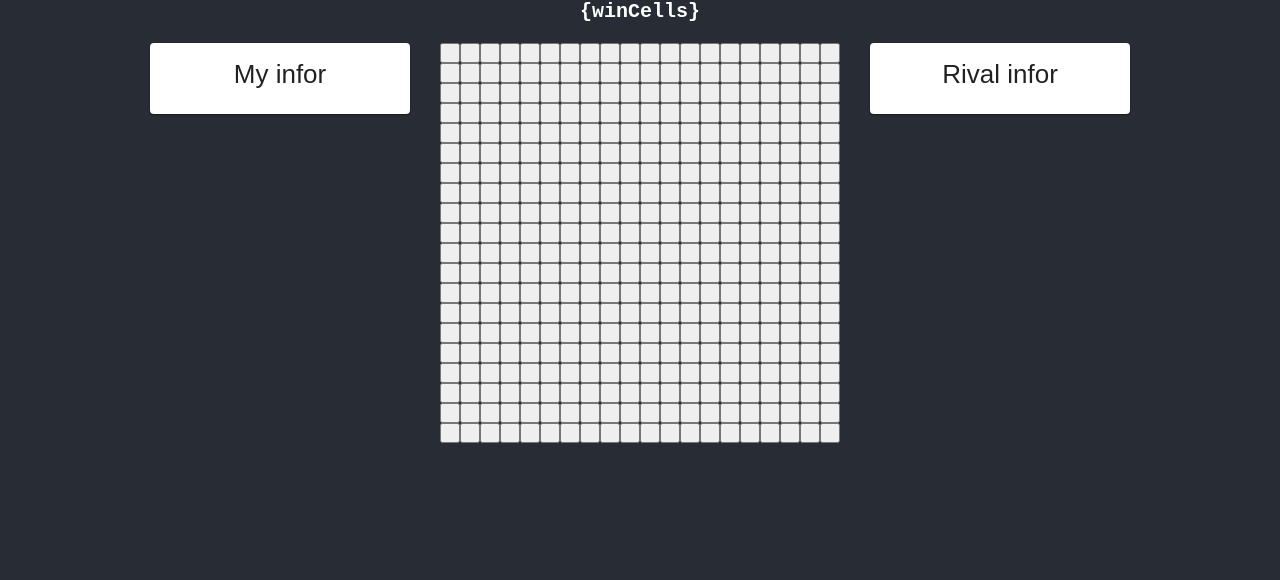
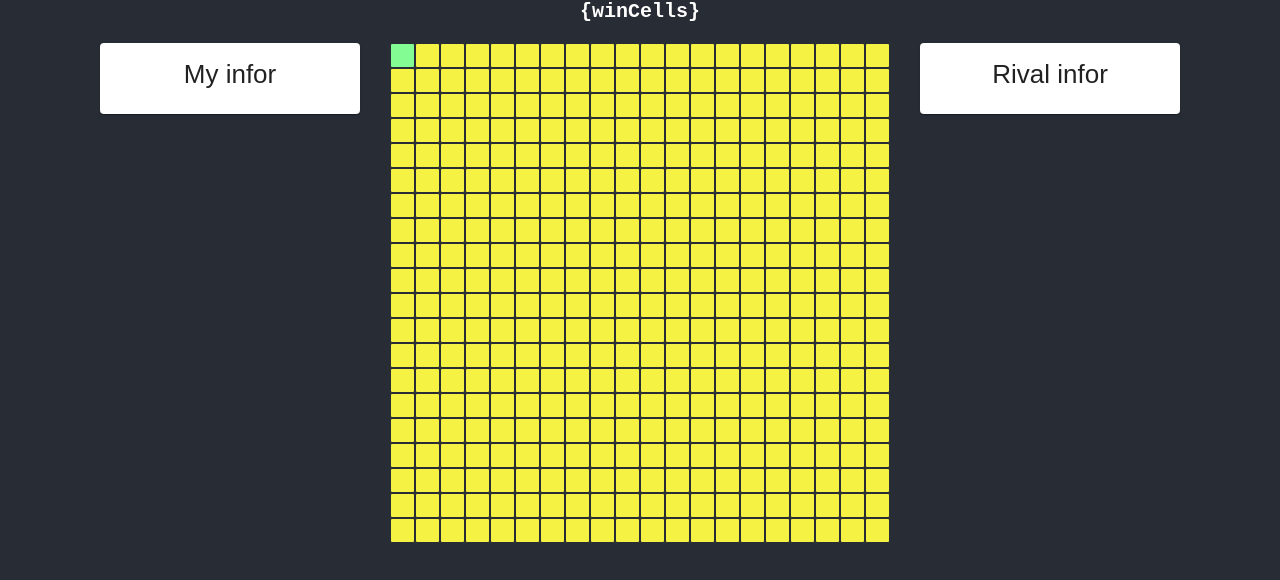
Before and after one commit to Lucky-Lee-029/CaroOnline, a React (Create React App) app in the folder users_frontend/: page /game in a window 1280 px wide. Shown: the top 580 px of the page. Built offline with nearby package versions, Linux system fonts and the light colour scheme.

Commit message:
logic game

```diff
--- a/users_frontend/src/components/Game/Board.js
+++ b/users_frontend/src/components/Game/Board.js
@@ -21,22 +21,25 @@ function Board (props) {
     const { winCells } = props;
     const { squares } = props;
     const { handleClick } = props;
+    const {currentPlayer} = props;
+    const {currentCell} =props;
     // const { currentCell } = props;
 
     for (let i = 0; i < 20; i += 1) {
         for (let j = 0; j < 20; j += 1) {
 
             const squareKey = i * Config.brdSize + j;
-            const isCurrentCell = false;//currentCell[0] === i && currentCell[1] === j;
+            const isCurrentCell = (i === currentCell.x && j === currentCell.y);
 
             squaresDiv.push(<Square winCell={checkWinCell(winCells, i, j)}
                 // value={squares[i][j]}
+                currentPlayer={currentPlayer}
                 value='X'
                 row={i}
                 col={j}
                 isCurrentCell={isCurrentCell}
+                winCell={true}
                 handleClick={() => {
-                        console.log("Click on ("+i+","+ i+")");
                         handleClick(i, j);
                     }
                 }
--- a/users_frontend/src/components/Game/Game.js
+++ b/users_frontend/src/components/Game/Game.js
@@ -11,11 +11,20 @@ import CardContent from '@material-ui/core/CardContent';
 import { makeStyles } from '@material-ui/core/styles';
 
 const Game=(props)=>{
-    const { history } = props;
     const { stepNumber } = props;
     const { nextMove } = props;
     const { winCells } = props;
     const { accendingMode } = props;
+    const [currentSquare, setCurrentSquare] = useState({x:0,y:0});
+    const [ step, setStep ] = useState(0);
+    const [currentPlayer, setCurrentPlayer] = useState(0);
+    const [history, setHistory] = useState([{
+        x: null,
+        y: null,
+        squares: Array(Config.brdSize).fill(null).map(() => {
+            return Array(Config.brdSize).fill(null)
+        })
+    }])
     // board game
     // const current = history[stepNumber];
     // const sortMode = accendingMode ? `Nước đi tăng dần` : `Nước đi giảm dần`;
@@ -38,8 +47,9 @@ const Game=(props)=>{
                     <div>
                         <Board  winCells={null}
                                 //squares={current.squares}
-                                currentCell={[1,2]}
-                                handleClick={(i, j) => console.log(i,j)}/>
+                                currentPlayer={currentPlayer}
+                                currentCell={currentSquare}
+                                handleClick={userClick}/>
                     </div>
 
                     <br></br>
@@ -61,7 +71,6 @@ const Game=(props)=>{
             return null;
         }
 
-        const { history } = props;
         const current = history[stepNumber];
         const squares = current.squares.slice();
 
@@ -194,22 +203,36 @@ const Game=(props)=>{
     }
 
     function userClick(row, col) {
-        const { nextMove } = props;
+        // const { nextMove } = props;
 
-        // Prevent user click if rival is disconnected
-        if (needToDisable) {
-            return;
+        // Prevent user click if not his turn
+        // if ((isPlayerX && nextMove === Config.oPlayer) || (!isPlayerX && nextMove === Config.xPlayer)) {
+        //     return;
+        // }
+        let currentUser = (currentPlayer === 0) ? Config.xPlayer : Config.oPlayer;
+        if(step > 0){
+            if(history[step].squares[row][col] !== null)
+                return;
+        }
+        console.log("" + row + ", " + col);
+        console.log(currentPlayer);
+        setStep(step +1);
+        setCurrentPlayer(1-currentPlayer);
+        let currentHis = history;
+        console.log("Step: " + step);
+        setCurrentSquare({x: row, y: col});
+        let newState = {
+            x: row,
+            y: col,
+            squares: history[step].squares
+        };
+        newState.squares[row][col] = currentUser;
+        currentHis.push(newState);
+        setHistory(currentHis);
+        if(checkWin(row, col, currentUser, step)){
+            console.log("WON");
         }
 
-        // Prevent user click if not his turn
-        if ((isPlayerX && nextMove === Config.oPlayer) || (!isPlayerX && nextMove === Config.xPlayer)) {
-            return;
-        }
-
-        // Send move to server if it is valid
-        if (handleClick(row, col)) {
-            socket.emit('move', { row: row, col: col });
-        }
     }
 }
 
--- a/users_frontend/src/components/Game/Square.js
+++ b/users_frontend/src/components/Game/Square.js
@@ -8,15 +8,18 @@ function Square(props) {
     const { winCell } = props;
     const { isCurrentCell } = props;
     const {handleClick}=props;
+    const { currentPlayer} = props;
 
     const moveColor = value === Config.xPlayer ? Config.plColor.X : Config.plColor.O;
     const className = isCurrentCell ? 'square-current' : (winCell === false ? 'square' : 'square-win');
     return (
-        <button className="button" onClick={()=>{
-            setValue(value==='X'?'O':'X');
-            handleClick();
+        <button className={className} onClick={()=>{
+                if(value === ""){
+                    setValue(currentPlayer===0? "X":"O");
+                }
+                handleClick();
             }}>
-            {value}
+            <font color={moveColor}>{value}</font>
         </button>
     );
 }
```
